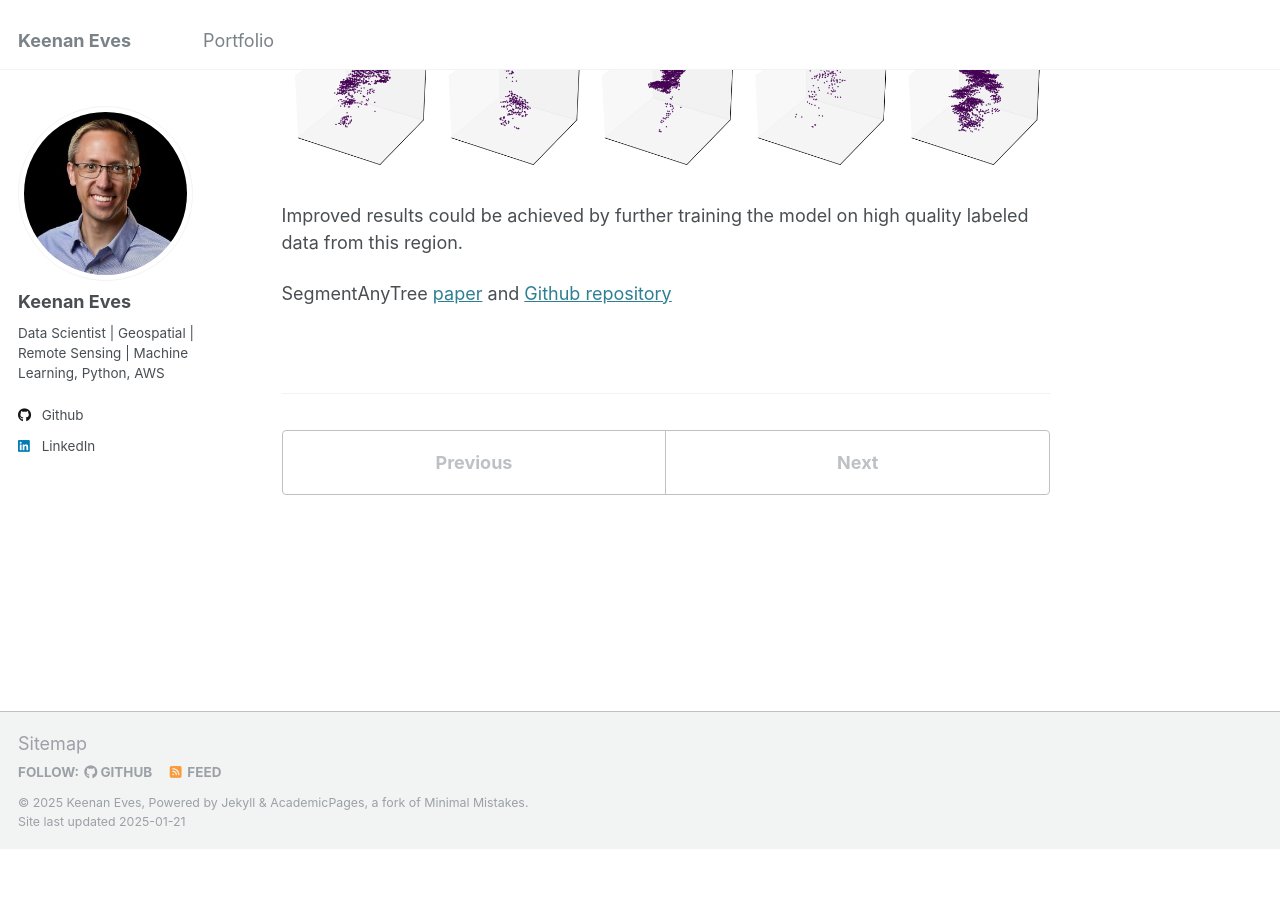
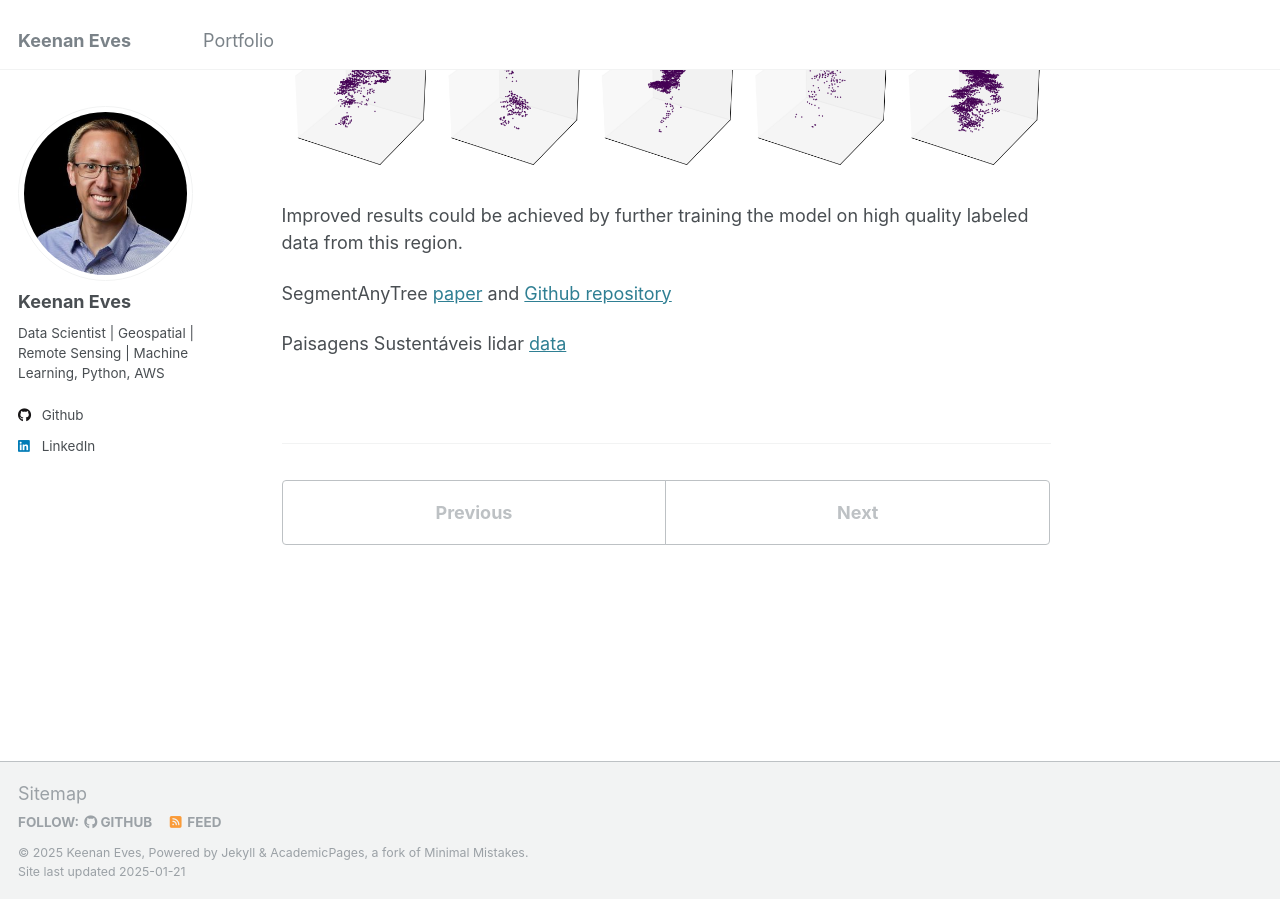
Before and after one commit to keves1/keves1.github.io, a Jekyll site: the page built from _portfolio/portfolio-250.md, in a window 1280 px wide and 900 px high, scrolled down 1038 px. Built offline with Jekyll 4.4.1, drawn with Linux system fonts in a browser that asks for light colours; before the commit the page ends 1887 px from its top, so only the background shows below that.

Commit message:
added data link

```diff
--- a/_portfolio/portfolio-250.md
+++ b/_portfolio/portfolio-250.md
@@ -13,3 +13,5 @@ As expected, the results were mixed as you can see in this sample of 20 segmente
 Improved results could be achieved by further training the model on high quality labeled data from this region.
 
 SegmentAnyTree [paper](https://www.sciencedirect.com/science/article/pii/S0034425724003936) and [Github repository](https://github.com/SmartForest-no/SegmentAnyTree)
+
+Paisagens Sustentáveis lidar [data](https://www.redape.dados.embrapa.br/dataset.xhtml?persistentId=doi:10.48432/W6S9KI)
```
